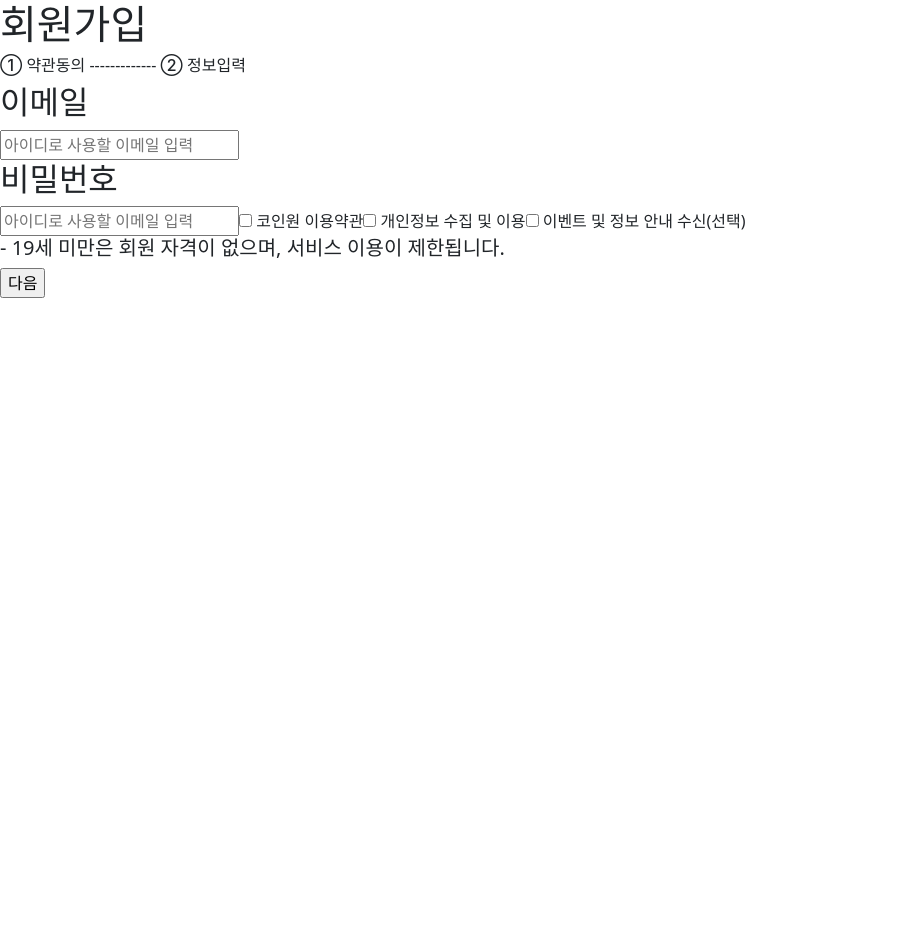
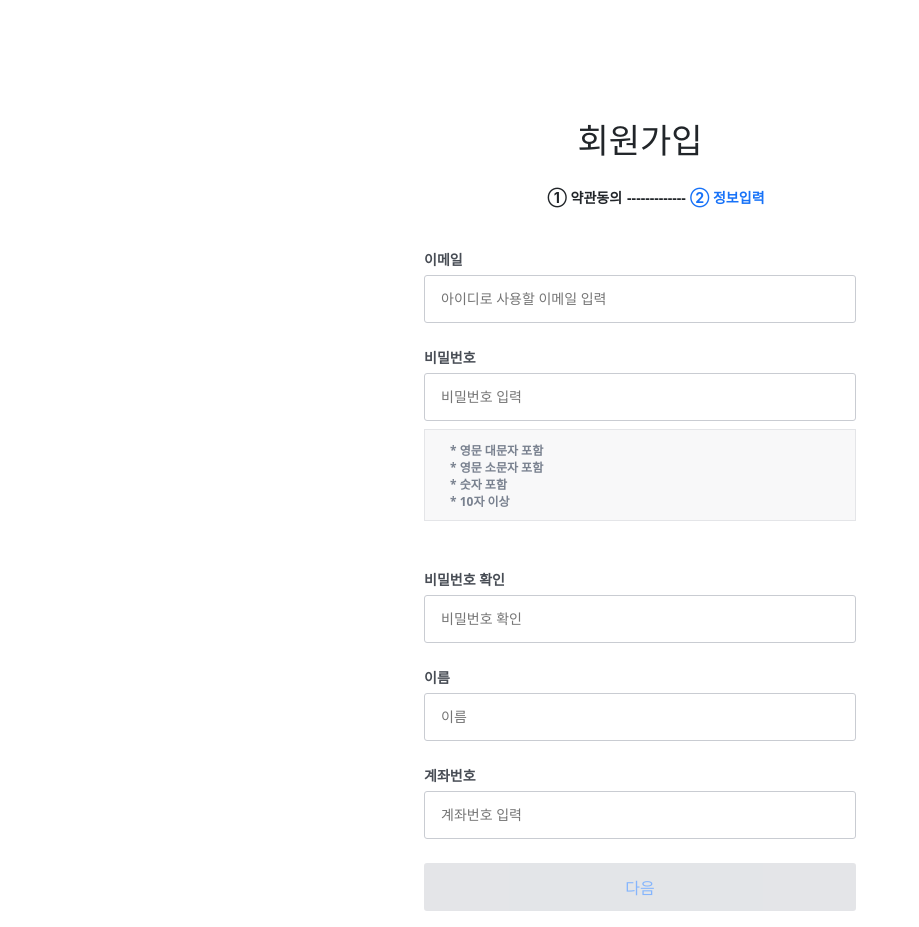
Before and after one commit to LSH7875/grootcoin, a Next.js app in the folder Front/: page /join in a window 1280 px wide. Shown: the whole page, without its empty margins (0-919 px from the left). Before the commit the page ends 800 px from the top, so only its background shows below. Built offline with nearby package versions, Linux system fonts and the light colour scheme.

Commit message:
회원가입화면 구성,비밀번호체크

```diff
--- /dev/null
+++ b/Front/hooks/useInput.jsx
@@ -0,0 +1,16 @@
+import {useState} from 'react'
+
+const useInput = (defaultValue) => {
+    const [value,setValue] = useState(defaultValue)
+    const onChange = e => {
+        const {value} = {...e.target}
+        setValue(value)
+    }
+
+    return {
+        value,
+        onChange
+    }
+}
+
+export default useInput
--- a/Front/pages/join.jsx
+++ b/Front/pages/join.jsx
@@ -1,24 +1,252 @@
-const join = ()=>{
-    return (
-        <>
-            <h1>회원가입</h1>
-            <h6>① 약관동의 ------------- ② 정보입력</h6>
+import Link from 'next/link'
+import Styled from 'styled-components'
+import useInput from '../hooks/useInput'
+import {useState} from 'react'
 
-            <h2>이메일</h2>
-            <input type="text" name="userid" placeholder="아이디로 사용할 이메일 입력" />
+const Box = Styled.div`
+    margin: 0 auto;
+    width:480px;
+    height:485px;
+    padding: 16px 24px 32px;
+    margin-top:80px;
+    padding-top:40px;
+    text-align:center;
 
-            <h2>비밀번호</h2>
-            <input type="text" name="userpw" placeholder="아이디로 사용할 이메일 입력" />
+    ul,li{
+        list-style:none;
 
-            <input type="checkbox" name="agree1" required/> 코인원 이용약관
-            <input type="checkbox" name="agree2" required/> 개인정보 수집 및 이용
-            <input type="checkbox" name="agree3"/> 이벤트 및 정보 안내 수신(선택)
+    }
+    a{
+        text-decoration:none;
+        width:100%;
+    }
+
+    &>h1{
+        margin-bottom: 24px;
+        font-size: 34px;
+    }
+
+    &>.bigCheck>li{
+        display:inline-block;
+        font-weight:bold;
+        font-size:14px;
+    }
+
+    &>.bigCheck>.bigCheck1{
+        font-weight:bold;
+        color:#1772f8;
+    }
+
+    &>.bigCheck>.bigCheck2{
+        margin-right:5px;
+    }
+
+    &>.a>.margin24{
+        margin: 24px 0 5px 0;
+    }
+
+    &>.a>.inputFont{
+        float:left;
+        font-size: 14px;
+        font-weight: bold;
+        color: #484d55;
+        text-align:left;
+    }
+
+    &>.a>.inputBox{
+        box-sizing: border-box;
+        display: block;
+        padding-left: 16px;
+        padding-right: 16px;
+        width: 100%;
+        height: 48px;
+        border-radius: 3px;
+        border: 1px solid #c9ccd2;
+        background-color: #fff;
+        font-size: 14px;
+        color: #18191c;
+        -webkit-appearance: none;
+        margin-top: 5px;
+    }
+
+    &>.a>.passwordBox1{
+        margin: 8px 0 24px;
+        padding: 12px 16px;
+        border: 1px solid #e4e5e8;
+        margin-left: 0;
+        background-color: #f8f8f9;
+
+    }
+
+    &>.a>.passwordBox1>.passwordBox2{
+        text-align:left;
+        color: #18191c;
+        font-size:12px;
+        font-weight:bold;
+        box-sizing: border-box;
+        position: relative;
+        padding-left: 9px;
+        font-size: 12px;
+        color: #79818f;
+        height: 50px;
+    }
+
+    &>.a>.passwordBox1>.passwordBox2>li{
+    line-height:17px;
+
+    }
+
+    &>.a>.passwordBox1>.passwordBox2>li:before{
+        content:"* ";
+        text-indent: 10px;
+    }
+
+    &>.a>.bigBtn{
+        background-color: #c9ccd2;
+        color: #79818f;
+        opacity: .5;
+        cursor: not-allowed;
+        width: 100%;
+        padding: 0 16px;
+        height: 48px;
+        font-size: 16px;
+        display: inline-flex;
+        flex: 0 0 auto;
+        justify-content: center;
+        align-items: center;
+        border-radius: 3px;
+        line-height: normal;
+        font-weight: 400;
+        font-style: normal;
+        transition: background .25s,border .25s;
+        text-align: center;
+        white-space: nowrap;
+        cursor: pointer;
+        touch-action: manipulation;
+        outline: 0;
+        -webkit-user-select: none;
+        -moz-user-select: none;
+        -ms-user-select: none;
+        user-select: none;
+    }
+    &>.a>.bigBtn:hover{
+        background:#1772f8;
+        color:#fff;
+    }
+    &>.a>.bigBtn>a:hover{
+        color:#fff;
+    }
+
+    &>.a>.error{
+        text-align:left;
+    }
+
+`
+
+const join = () => {
+
+    const userid = useInput('')
+    const userpw = useInput('')
+    const username = useInput('')
+    const accountNo = useInput('')
+
+    const [pwChk,setPwChk] = useState('')
+    const [pwError,setPwError] = useState(false)
+    const [accountError,setAccountError] = useState(false)
+
+    const handleId = e => {
+        const {value} = {...e.target}
+        setPwError(userpw.value !== value) // 1234 === 1234 ture
+        setPwChk(value)
+    }
+
+    const handleName = e => {
+        const {value} = {...e.target}
+        setPwError(userpw.value !== value) // 1234 === 1234 ture
+        setPwChk(value)
+    }
+
+    const handlePassword = e => {
+        const {value} = {...e.target}
+        setPwError(userpw.value !== value) // 1234 === 1234 ture
+        setPwChk(value)
+    }
 
 
-            <h5>- 19세 미만은 회원 자격이 없으며, 서비스 이용이 제한됩니다.</h5>
+    const handleAccount = e => {
+        const {value} = {...e.target}
+        setAccountError(accountNo.value.length !== 11)
+    }
+    const [term,setTerm] = useState(false)
+    const [termError,setTermError] = useState(false)
 
-            <input type="submit" name="joinBtn" value="다음"/>
-        </>
+    const handleTerm = e => {
+        setTermError(e.target.checked !== true)
+        setTerm(e.target.checked)
+    }
+
+    const handleSubmit = e => {
+        e.preventDefault()
+
+        if(userpw.value !== pwChk) {
+            setPwError(true)
+            return
+        } else {
+            setPwError(false)
+        }
+
+        if(!term) {
+            setTermError(true)
+            return;
+        }
+
+        console.log({
+            userid:userid.value,
+            username:username.value,
+            userpw:userpw.value,
+            accountNo:accountNo.value
+        })
+    }
+
+
+    return (
+        <Box>
+            <h1>회원가입</h1>
+            <ul className="bigCheck">
+                <li className="bigCheck2">① 약관동의</li><li> ------------- </li> <li className="bigCheck1">② 정보입력</li>
+            </ul>
+
+            <form onSubmit={handleSubmit} className="a">
+                <label className="margin24 inputFont" label for="userid" >이메일</label>
+                <input type="email" {...userid} className="inputBox" name="userid" id="userid" placeholder="아이디로 사용할 이메일 입력" />
+
+                <label className="margin24 inputFont" label for="userpw" >비밀번호</label>
+                <input type="password" {...userpw} className="inputBox" name="userpw" id="userpw" placeholder="비밀번호 입력" />
+                <div className="passwordBox1" >
+                    <ul className="passwordBox2">
+                        <li>영문 대문자 포함</li>
+                        <li>영문 소문자 포함</li>
+                        <li>숫자 포함</li>
+                        <li>10자 이상</li>
+                    </ul>
+                </div>
+                <label className="margin24 inputFont" label for="pwChk" >비밀번호 확인</label>
+                <input type="password" value={pwChk} id="pwChk" onChange={handlePassword} className="inputBox" placeholder="비밀번호 확인" />
+                { pwError && <div className="error" style={{color:'red'}}>비밀번호가 일치하지 않습니다.</div> }
+
+                <label className="margin24 inputFont" label for="username" >이름<br /></label>
+                <input type="text" {...username} id="username" name="username" className="inputBox" placeholder="이름" />
+
+                <label className="margin24 inputFont" label for="accountNo" onChange={handleAccount}>계좌번호<br /> </label>
+                <input type="text" {...accountNo} className="inputBox" name="accountNo" id="accountNo" placeholder="계좌번호 입력" maxlength="11" />
+                { accountError && <div className="error" style={{color:'red'}}>계좌번호 11자리를 입력해주세요.</div> }
+
+                <br />
+
+
+                <p type="submit" className="bigBtn"><Link href={`/`}><a>다음</a></Link> </p>
+            </form>
+        </Box>
     )
 }
 
```
Also changed, not shown: Front/pages/joinAgree.jsx (+36 -21 lines).
